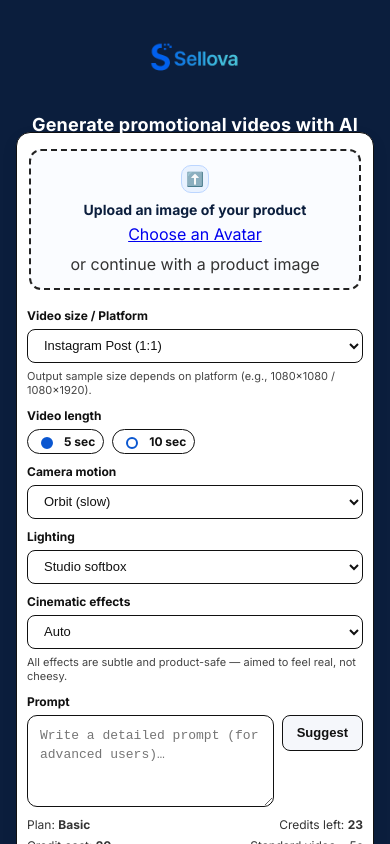
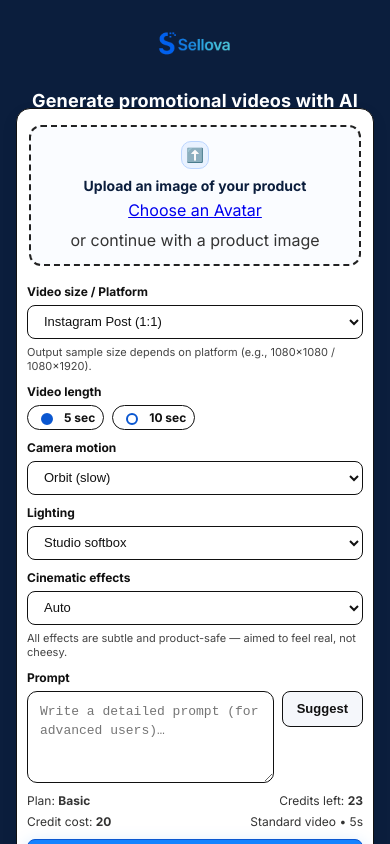
Before and after one commit to sellova-team/Sellova, a Next.js app: page /generate-video in a window 390 px wide. Shown: the top 844 px of the page. Built offline with nearby package versions, Linux system fonts and the light colour scheme.

Commit message:
update plans page and mobile fixes

```diff
--- a/app/generate-video/page.tsx
+++ b/app/generate-video/page.tsx
@@ -727,7 +727,7 @@ export default function GenerateVideoPage() {
 
           .title {
             font-size: 20px;
-            margin: 4px 0 8px; /* نزدیک لوگو */
+            margin : 8px 0 8px; /* نزدیک لوگو */
           }
 
           .grid {
--- a/app/globals.css
+++ b/app/globals.css
@@ -44,9 +44,9 @@ body {
 @media (max-width: 768px) {
   /* لوگو را کوچک‌تر و بالاتر می‌برد */
   .pg .logo {
-    width: 110px !important; /* ۴ سایز کوچک‌تر */
+    width: 90px !important; /* ۴ سایز کوچک‌تر */
     height: auto !important;
-    margin-top: -4px !important; /* لوگو می‌رود بالاتر */
+    margin-top: -8px !important; /* لوگو می‌رود بالاتر */
     display: block;
   }
 
```
